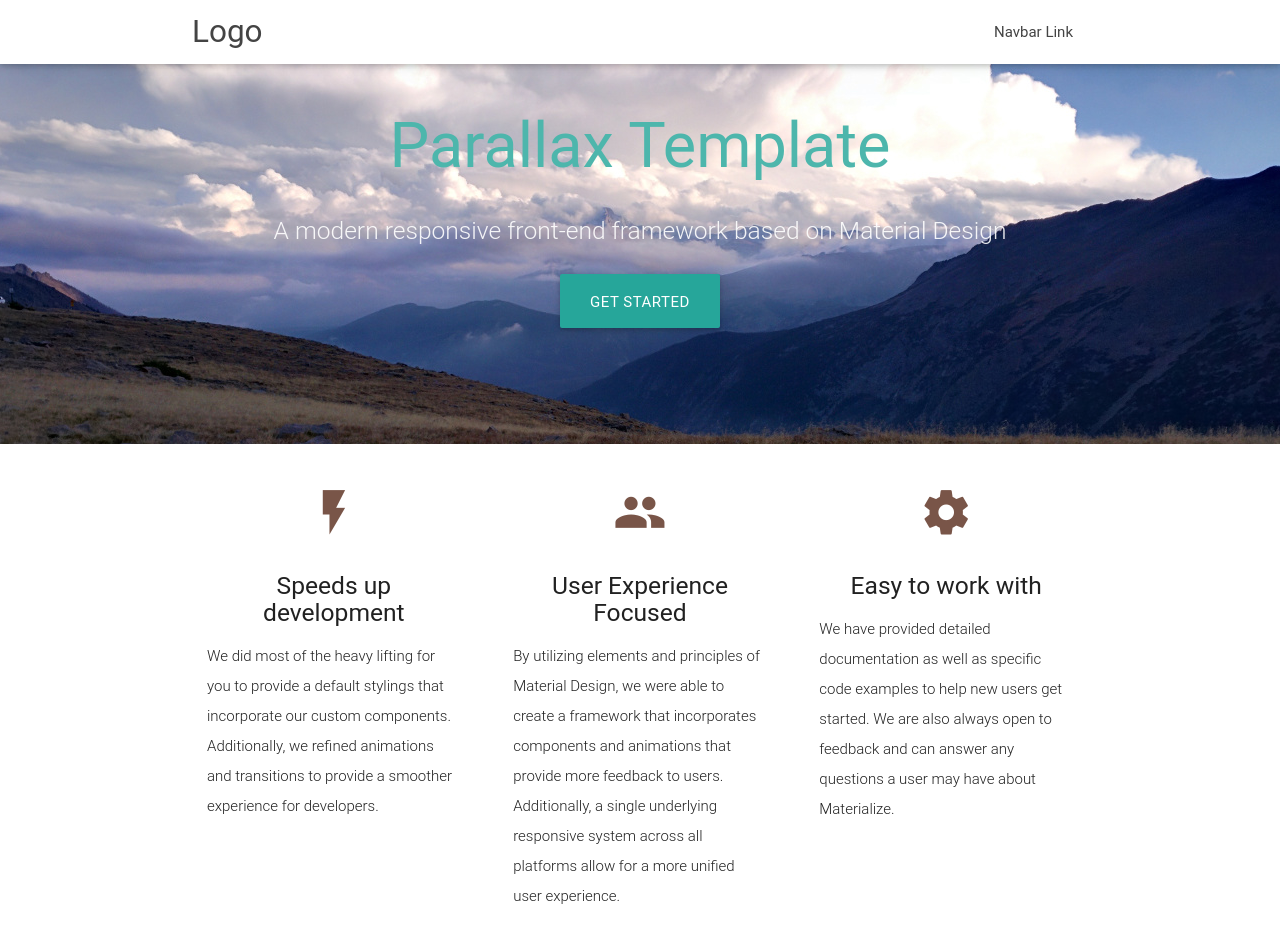
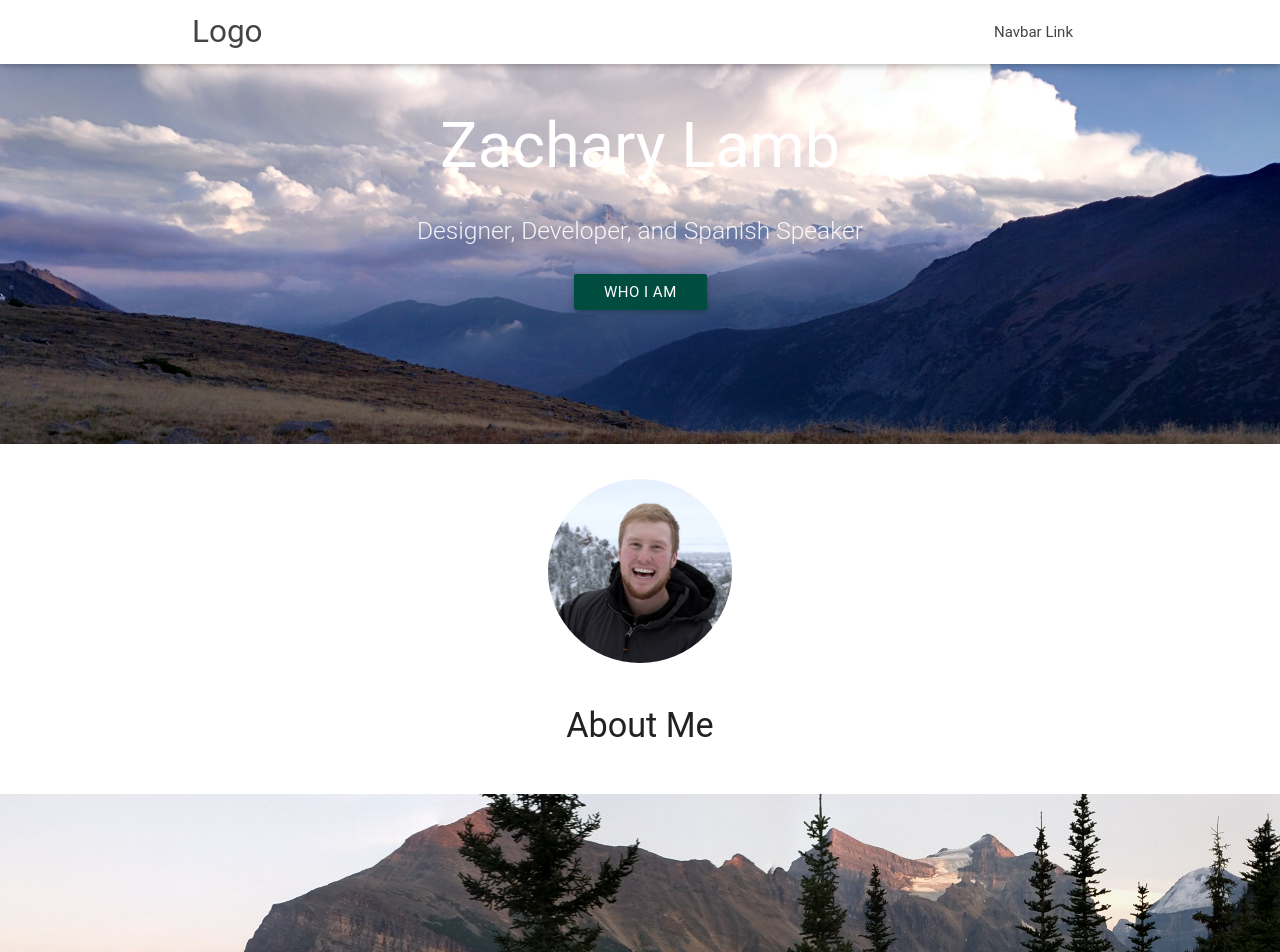
Before and after one commit to ZachLamb/ZachLamb.github.io, a Jekyll site: the page built from index.md, in a window 1280 px wide. Shown: the top 952 px of the page. Built offline with Jekyll 4.4.1, drawn with Linux system fonts in a browser that asks for light colours; nearby versions of some CDN libraries; some web fonts are replaced; some of the changed text lies outside the part shown.

Commit message:
changed button to mo monad

```diff
--- a/_layouts/material.html
+++ b/_layouts/material.html
@@ -3,7 +3,7 @@
 <head>
       <meta http-equiv="Content-Type" content="text/html; charset=UTF-8"/>
   <meta name="viewport" content="width=device-width, initial-scale=1, maximum-scale=1.0, user-scalable=no"/>
-  <title>Parallax Template - Materialize</title>
+  <title>{{page.title}}</title>
 
   <!-- CSS  -->
   <link href="https://fonts.googleapis.com/icon?family=Material+Icons" rel="stylesheet">
@@ -29,12 +29,13 @@
     <div class="section no-pad-bot">
       <div class="container">
         <br><br>
-        <h1 class="header center teal-text text-lighten-2">Parallax Template</h1>
+        <h1 class="header center teal-text text-lighten-2">{{page.header}}</h1>
         <div class="row center">
-          <h5 class="header col s12 light">A modern responsive front-end framework based on Material Design</h5>
+          <h5 class="header col s12 light">{{page.title}}</h5>
         </div>
         <div class="row center">
-          <a href="http://materializecss.com/getting-started.html" id="download-button" class="btn-large waves-effect waves-light teal lighten-1">Get Started</a>
+        <!-- Modal Trigger -->
+        <a class="waves-effect waves-dark teal darken-4 btn modal-trigger" href="#modal1">{{page.button1}}</a>
         </div>
         <br><br>
 
@@ -46,34 +47,15 @@
 
   <div class="container">
     <div class="section">
-
-      <!--   Icon Section   -->
+      <div class"row">
+            <div class="col s12 center">
+                 <img src="images/me.jpg" alt="Picture of Zach Lamb" class="circle responsive-img person">
+            </div>
+        </div>
       <div class="row">
-        <div class="col s12 m4">
-          <div class="icon-block">
-            <h2 class="center brown-text"><i class="material-icons">flash_on</i></h2>
-            <h5 class="center">Speeds up development</h5>
-
-            <p class="light">We did most of the heavy lifting for you to provide a default stylings that incorporate our custom components. Additionally, we refined animations and transitions to provide a smoother experience for developers.</p>
-          </div>
-        </div>
-
-        <div class="col s12 m4">
-          <div class="icon-block">
-            <h2 class="center brown-text"><i class="material-icons">group</i></h2>
-            <h5 class="center">User Experience Focused</h5>
-
-            <p class="light">By utilizing elements and principles of Material Design, we were able to create a framework that incorporates components and animations that provide more feedback to users. Additionally, a single underlying responsive system across all platforms allow for a more unified user experience.</p>
-          </div>
-        </div>
-
-        <div class="col s12 m4">
-          <div class="icon-block">
-            <h2 class="center brown-text"><i class="material-icons">settings</i></h2>
-            <h5 class="center">Easy to work with</h5>
-
-            <p class="light">We have provided detailed documentation as well as specific code examples to help new users get started. We are also always open to feedback and can answer any questions a user may have about Materialize.</p>
-          </div>
+        <div class="col s12 center">
+          <h4>{{page.headerTitle}}</h4>
+          <p class="left-align light"></p>
         </div>
       </div>
 
@@ -123,7 +105,7 @@
       <div class="row">
         <div class="col l6 s12">
           <h5 class="white-text">Company Bio</h5>
-          <p class="grey-text text-lighten-4">We are a team of college students working on this project like it's our full time job. Any amount would help support and continue development on this project and is greatly appreciated.</p>
+          <p class="grey-text text-lighten-4"></p>
 
 
         </div>
@@ -149,16 +131,26 @@
     </div>
     <div class="footer-copyright">
       <div class="container">
-      Made by <a class="brown-text text-lighten-3" href="http://materializecss.com">Materialize</a>
+      Influence by <a class="brown-text text-lighten-3" href="http://materializecss.com">Materialize</a>. Made by Zachary Lamb. Photos by Zachary Lamb too.
       </div>
     </div>
   </footer>
-
+ <!-- Modal Structure -->
+  <div id="modal1" class="modal">
+    <div class="modal-content">
+      <h4>{{page.monadTitle}}</h4>
+      <p>{{page.content}}</p>
+    </div>
+    <div class="modal-footer">
+      <a href="#!" class=" modal-action modal-close waves-effect waves-green btn-flat">Back</a>
+    </div>
+  </div>
 
   <!--  Scripts-->
   <script src="https://code.jquery.com/jquery-2.1.1.min.js"></script>
   <script src="{{site.baseurl}}/js/materialize.js"></script>
   <script src="{{site.baseurl}}/js/init.js"></script>
+  <script type="text/javascript" src="{{site.baseurl}}/js/main.js"></script>
 
   </body>
 </html>
--- a/css/style.css
+++ b/css/style.css
@@ -6,6 +6,15 @@
  * Made By MaterializeCSS.com
  */
 
+/*header*/
+.teal-text.text-lighten-2 {
+    color: #FFF !important;
+}
+.person{
+  width: 25%;
+  height: 25%;
+  padding: 20px;
+}
 nav ul a,
 nav .brand-logo {
   color: #444;
--- a/index.md
+++ b/index.md
@@ -2,6 +2,10 @@
 layout: material
 header: Zachary Lamb
 title: Designer, Developer, and Spanish Speaker
+project:
+headerTitle: About Me
+button1: Who I am
+monadTitle: More About Zach
 ---
 
  Hello, my name Zachary, and I am 3rd year student at CU Boulder majoring in Computer Science with a minor in Spanish and a minor in Technology,Arts, and Media. This is my website. It is still under development ,but feel free to give me feedback good or bad.
--- /dev/null
+++ b/js/main.js
@@ -0,0 +1,4 @@
+$(document).ready(function(){
+    // the "href" attribute of .modal-trigger must specify the modal ID that wants to be triggered
+    $('.modal-trigger').leanModal();
+  });
```
Also changed, not shown: 1 other file.
